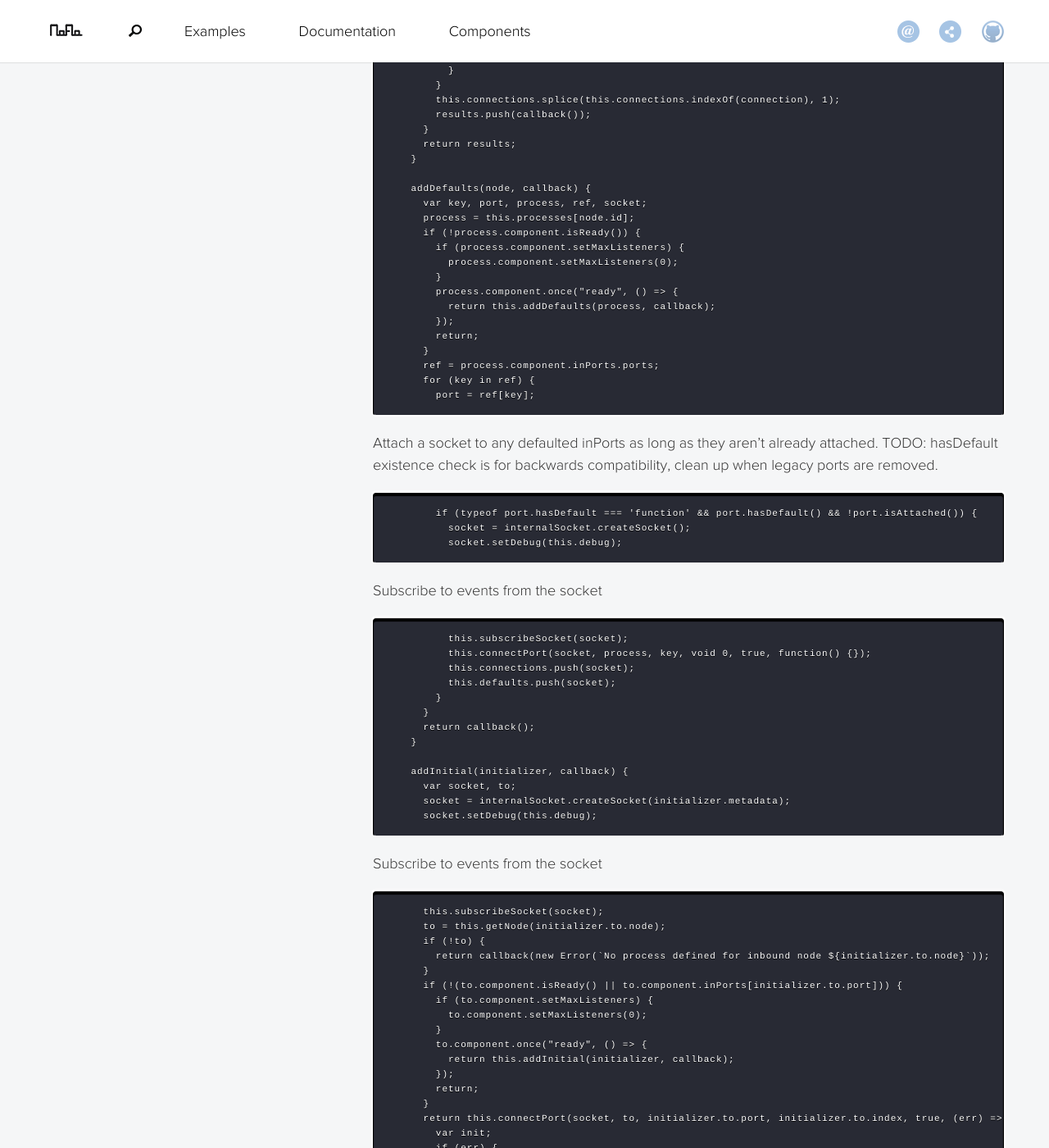
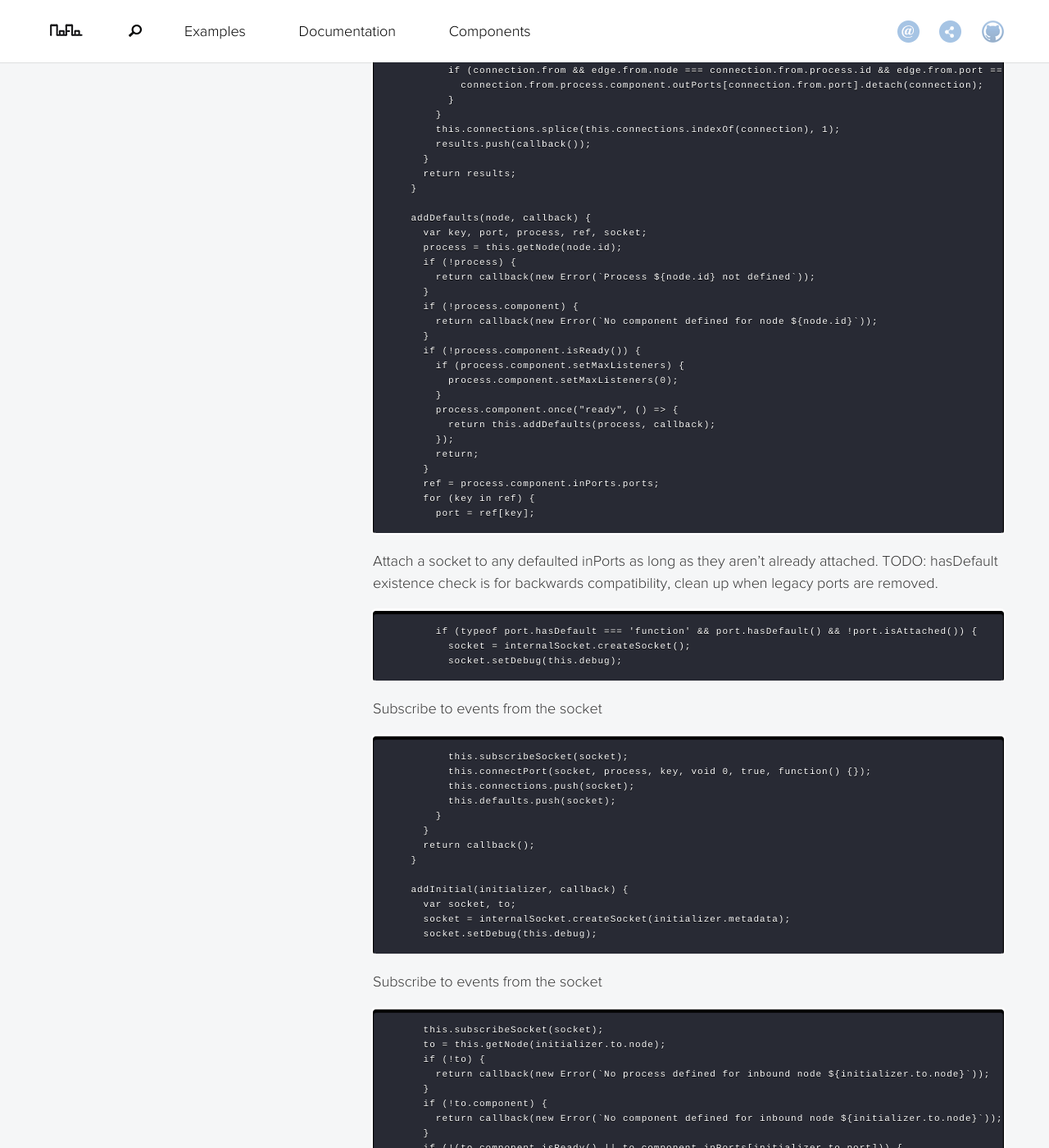
Before and after one commit to noflo/noflo.github.io, a Jekyll site: the page built from api/Network.html, in a window 1280 px wide and 1400 px high, scrolled down 13687 px. Shown: the whole window at 82% size. Built offline with Jekyll 4.4.1, drawn with Linux system fonts in a browser that asks for light colours; nearby versions of some CDN libraries; some of the changed text lies outside the part shown.

Commit message:
Update to NoFlo 1.0.1

```diff
--- a/_config.yml
+++ b/_config.yml
@@ -1,6 +1,6 @@
 title: NoFlo
 tagline: Flow-Based Programming for JavaScript
-version: 1.0.0
+version: 1.0.1
 permalink: /:categories/:title/
 baseurl: ""
 repository:
--- a/api/Network.html
+++ b/api/Network.html
@@ -320,7 +320,7 @@ time, in seconds.</p>
             <p>Errors get emitted immediately, like does network end</p>
 
 
-              <div class='highlight'><pre>      <span class="hljs-keyword">if</span> (event === <span class="hljs-string">'error'</span> || event === <span class="hljs-string">'process-error'</span> || event === <span class="hljs-string">'end'</span>) {
+              <div class='highlight'><pre>      <span class="hljs-keyword">if</span> (event === <span class="hljs-string">'icon'</span> || event === <span class="hljs-string">'error'</span> || event === <span class="hljs-string">'process-error'</span> || event === <span class="hljs-string">'end'</span>) {
         <span class="hljs-keyword">this</span>.emit(event, payload);
         <span class="hljs-keyword">return</span>;
       }
@@ -485,10 +485,12 @@ we already have a process with the given ID, return that.</p>
     }
 
     removeNode(node, callback) {
-      <span class="hljs-keyword">if</span> (!<span class="hljs-keyword">this</span>.processes[node.id]) {
+      <span class="hljs-keyword">var</span> process;
+      process = <span class="hljs-keyword">this</span>.getNode(node.id);
+      <span class="hljs-keyword">if</span> (!process) {
         <span class="hljs-keyword">return</span> callback(<span class="hljs-keyword">new</span> <span class="hljs-built_in">Error</span>(<span class="hljs-string">`Node <span class="hljs-subst">${node.id}</span> not found`</span>));
       }
-      <span class="hljs-keyword">return</span> <span class="hljs-keyword">this</span>.processes[node.id].component.shutdown(<span class="hljs-function">(<span class="hljs-params">err</span>) =&gt;</span> {
+      <span class="hljs-keyword">return</span> process.component.shutdown(<span class="hljs-function">(<span class="hljs-params">err</span>) =&gt;</span> {
         <span class="hljs-keyword">if</span> (err) {
           <span class="hljs-keyword">return</span> callback(err);
         }
@@ -950,7 +952,13 @@ to NoFlo processes, and edges to connections between them.</p>
 
     addDefaults(node, callback) {
       <span class="hljs-keyword">var</span> key, port, process, ref, socket;
-      process = <span class="hljs-keyword">this</span>.processes[node.id];
+      process = <span class="hljs-keyword">this</span>.getNode(node.id);
+      <span class="hljs-keyword">if</span> (!process) {
+        <span class="hljs-keyword">return</span> callback(<span class="hljs-keyword">new</span> <span class="hljs-built_in">Error</span>(<span class="hljs-string">`Process <span class="hljs-subst">${node.id}</span> not defined`</span>));
+      }
+      <span class="hljs-keyword">if</span> (!process.component) {
+        <span class="hljs-keyword">return</span> callback(<span class="hljs-keyword">new</span> <span class="hljs-built_in">Error</span>(<span class="hljs-string">`No component defined for node <span class="hljs-subst">${node.id}</span>`</span>));
+      }
       <span class="hljs-keyword">if</span> (!process.component.isReady()) {
         <span class="hljs-keyword">if</span> (process.component.setMaxListeners) {
           process.component.setMaxListeners(<span class="hljs-number">0</span>);
@@ -1003,6 +1011,9 @@ TODO: hasDefault existence check is for backwards compatibility, clean
       to = <span class="hljs-keyword">this</span>.getNode(initializer.to.node);
       <span class="hljs-keyword">if</span> (!to) {
         <span class="hljs-keyword">return</span> callback(<span class="hljs-keyword">new</span> <span class="hljs-built_in">Error</span>(<span class="hljs-string">`No process defined for inbound node <span class="hljs-subst">${initializer.to.node}</span>`</span>));
+      }
+      <span class="hljs-keyword">if</span> (!to.component) {
+        <span class="hljs-keyword">return</span> callback(<span class="hljs-keyword">new</span> <span class="hljs-built_in">Error</span>(<span class="hljs-string">`No component defined for inbound node <span class="hljs-subst">${initializer.to.node}</span>`</span>));
       }
       <span class="hljs-keyword">if</span> (!(to.component.isReady() || to.component.inPorts[initializer.to.port])) {
         <span class="hljs-keyword">if</span> (to.component.setMaxListeners) {
--- a/api/NoFlo.html
+++ b/api/NoFlo.html
@@ -484,7 +484,7 @@ definition file.</p>
 
 
               <div class='highlight'><pre>exports.saveFile = <span class="hljs-function"><span class="hljs-keyword">function</span>(<span class="hljs-params">graph, file, callback</span>) </span>{
-  <span class="hljs-keyword">return</span> exports.graph.save(file, callback);
+  <span class="hljs-keyword">return</span> graph.save(file, callback);
 };</pre></div>
 
 
--- a/package.json
+++ b/package.json
@@ -1,6 +1,6 @@
 {
   "name": "noflojs-org",
-  "version": "1.0.0",
+  "version": "1.0.1",
   "devDependencies": {
     "grunt": "~1.0.1",
     "grunt-jekyll": "~0.4.6",
@@ -15,6 +15,6 @@
     "test": "grunt test"
   },
   "dependencies": {
-    "noflo": "1.0.0"
+    "noflo": "1.0.1"
   }
 }
```
Also changed, not shown: api/ComponentLoader.html (+13 -3 lines).
